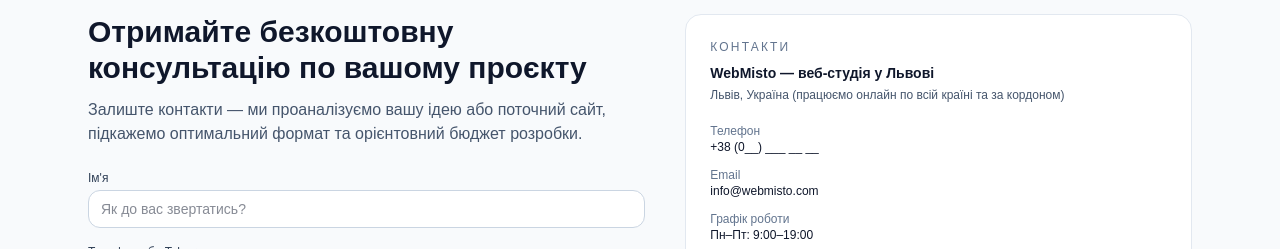
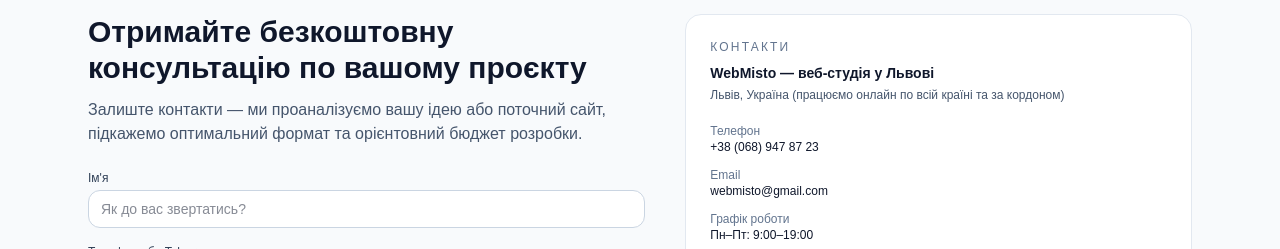
Before and after one commit to Romaleso261981/webmisto, a Next.js app: page / in a window 1280 px wide. Shown: the part 2954-3203 px from the top of the page. Built offline with nearby package versions, Linux system fonts and the light colour scheme.

Commit message:
Update contact information on homepage

```diff
--- a/src/app/page.tsx
+++ b/src/app/page.tsx
@@ -710,12 +710,12 @@ export default function Home() {
             <div className="grid gap-3 text-xs text-slate-600">
               <div>
                 <p className="text-slate-500">Телефон</p>
-                <p className="font-medium text-slate-900">+38 (0__) ___ __ __</p>
+                <p className="font-medium text-slate-900">+38 (068) 947 87 23</p>
               </div>
               <div>
                 <p className="text-slate-500">Email</p>
                 <p className="font-medium text-slate-900">
-                  info@webmisto.com
+                  webmisto@gmail.com
                 </p>
               </div>
               <div>
```
